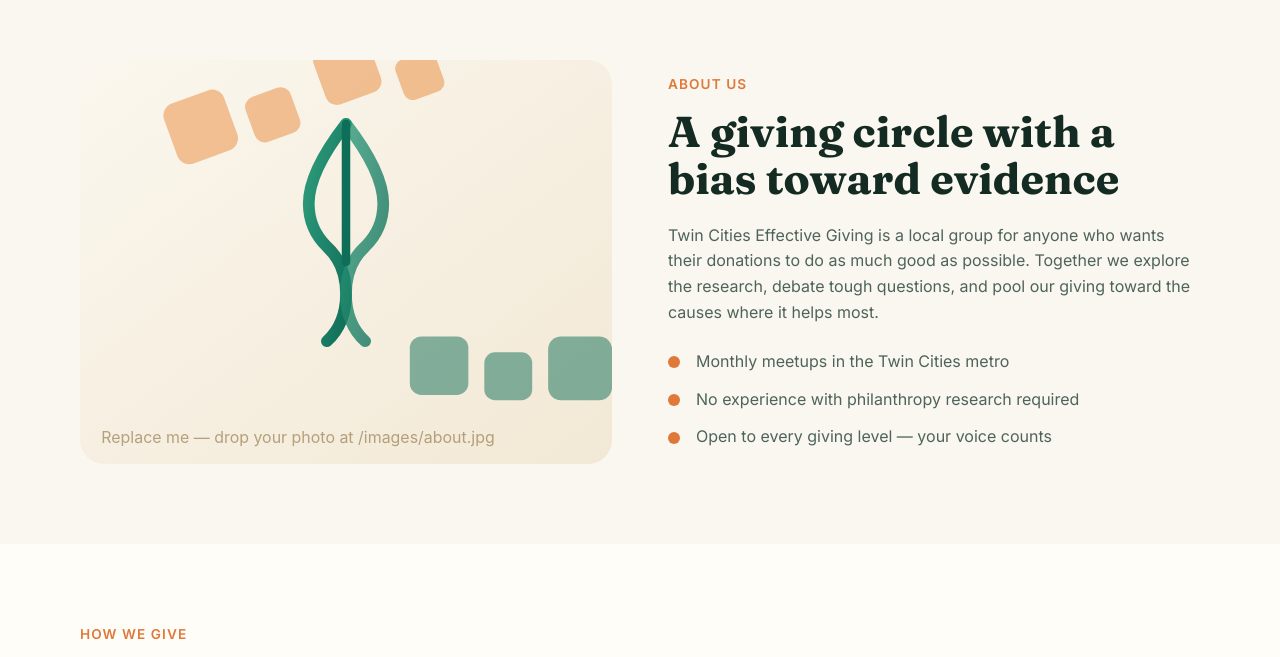
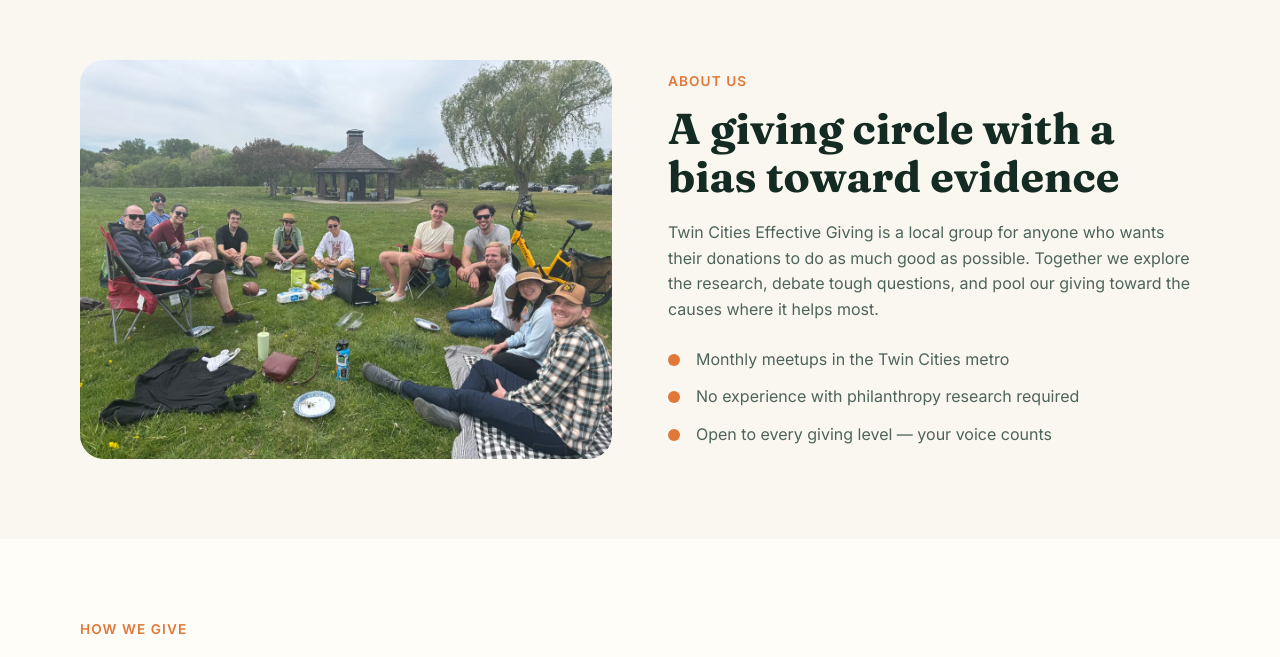
Before and after one commit to TwinCitiesEffectiveGiving/TwinCitiesEffectiveGiving.github.io, an Angular app: page / in a window 1280 px wide. Shown: the part 755-1412 px from the top of the page. Built offline with nearby package versions, Linux system fonts and the light colour scheme; no server answers.

Commit message:
Use real group photo in About section

```diff
--- a/src/app/app.html
+++ b/src/app/app.html
@@ -28,7 +28,7 @@
   <section id="about" class="section">
     <div class="section__inner about">
       <div class="about__media">
-        <img src="images/about.svg" alt="Interlocking leaves, illustration" />
+        <img src="images/about.jpg" alt="Members of Twin Cities Effective Giving" />
       </div>
       <div class="about__copy">
         <p class="section__eyebrow">About us</p>
```
Also changed, not shown: public/images/about.jpg (added), public/images/about.svg (deleted).
